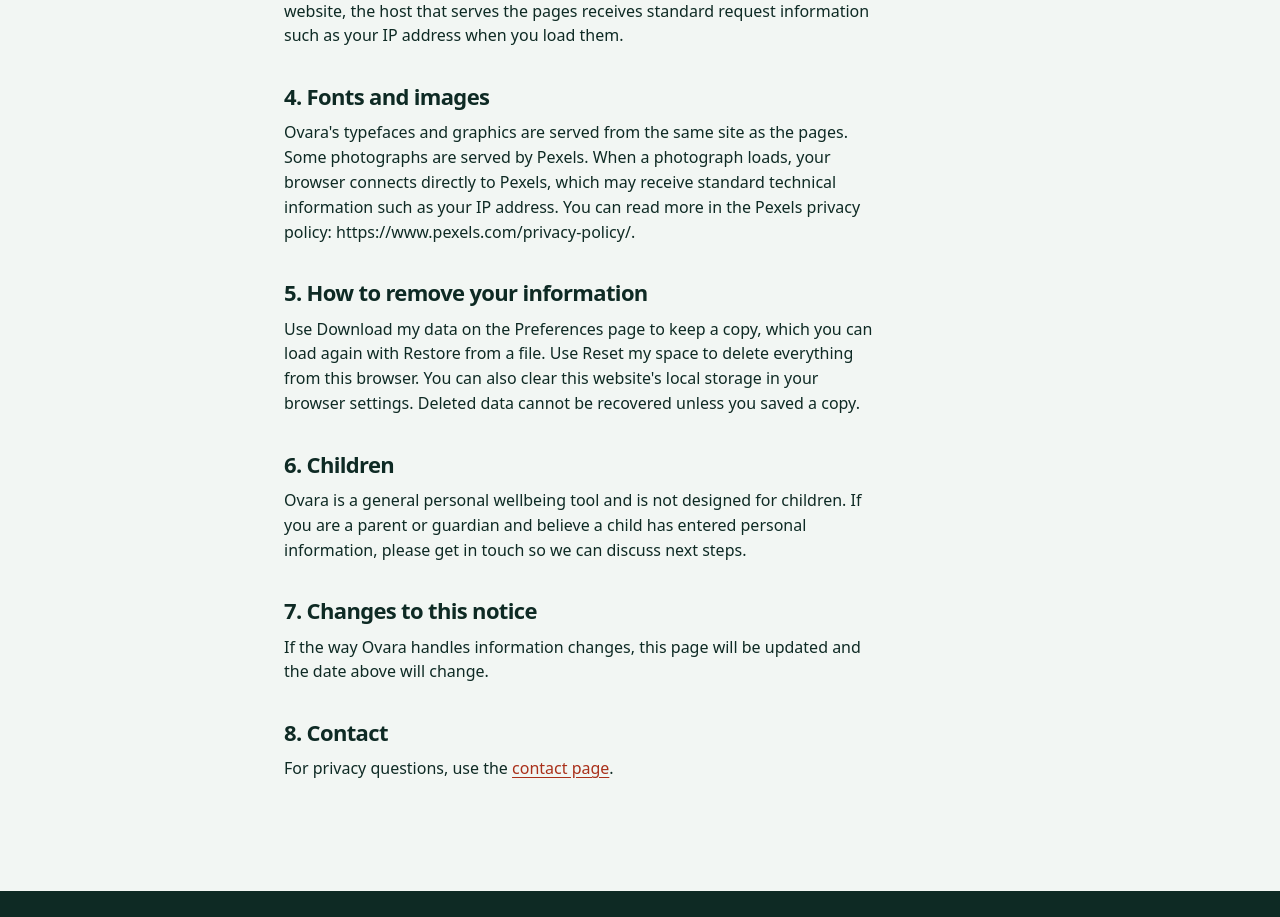
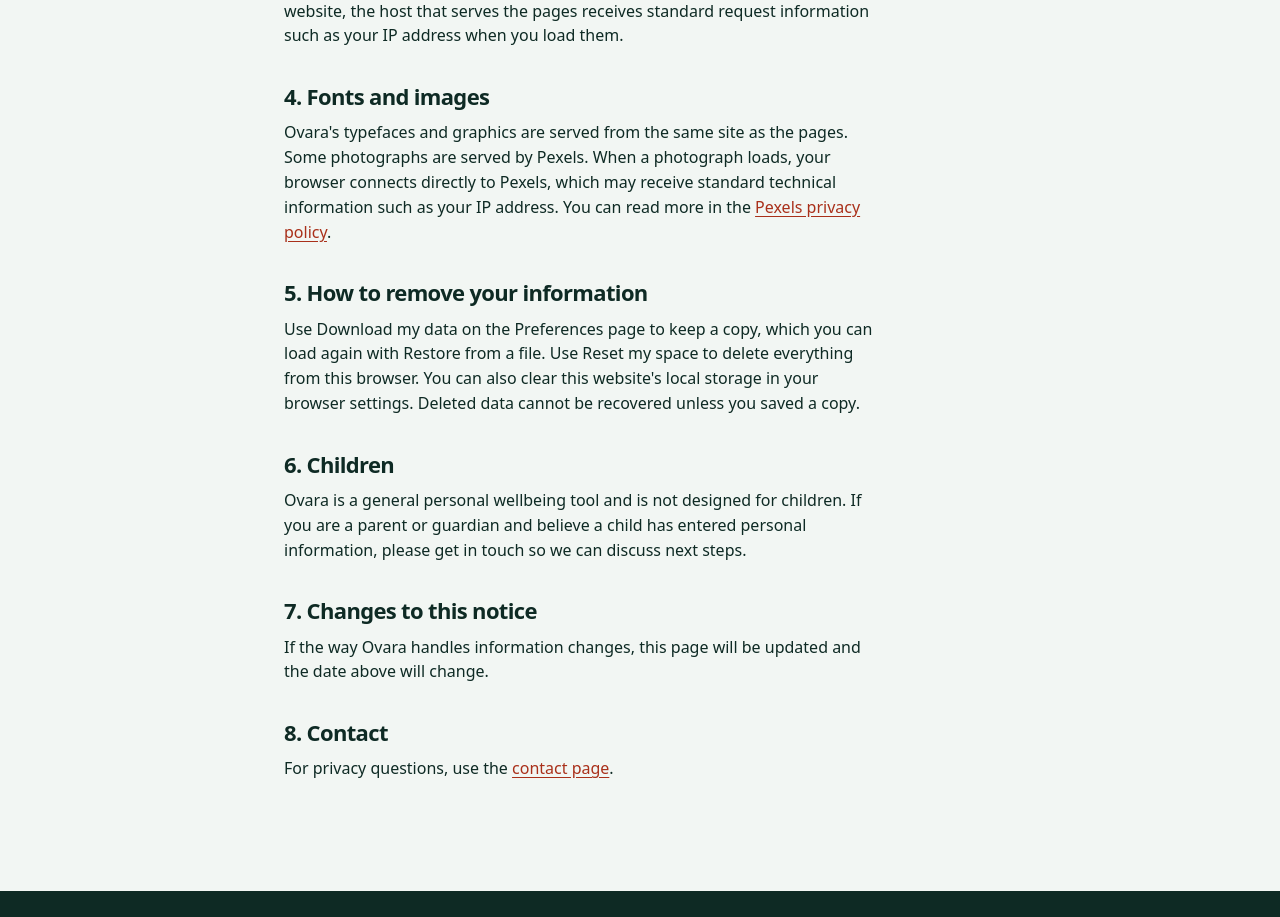
Before and after one commit to Wuraola-Adebisi/Ovara, a React (Vite) app: page /privacy in a window 1280 px wide. Shown: the part 900-1817 px from the top of the page. Built offline with nearby package versions, Linux system fonts and the light colour scheme.

Commit message:
Link to the photography provider privacy notice

```diff
--- a/src/pages/PrivacyPage.tsx
+++ b/src/pages/PrivacyPage.tsx
@@ -10,7 +10,7 @@ export default function PrivacyPage() {
       { heading: 'Information you enter', body: <p>When you set up your space you enter a name and, if you choose, an email address, along with wellbeing goals and areas of interest. You can also add activity records (including optional distance), meal notes, water, routines and their completion history, moods, journal entries, goals, reminders and display preferences.</p> },
       { heading: 'Where your information is stored', body: <p>These details are saved in your browser's local storage on the device you use. They are not sent to an Ovara server. Summaries and patterns are calculated in your browser from your own entries. Ovara has no accounts, cloud backup or sync between devices, so anyone with access to your browser profile or device may be able to read this information. Avoid entering sensitive medical or other highly personal details. Reminder notifications need your permission and only appear while Ovara is open in a browser tab. The contact form prepares a message in your email app, and nothing is sent unless you send it.</p> },
       { heading: 'Cookies, analytics and tracking', body: <p>Ovara does not use advertising cookies or behavioural analytics. Like any website, the host that serves the pages receives standard request information such as your IP address when you load them.</p> },
-      { heading: 'Fonts and images', body: <p>Ovara's typefaces and graphics are served from the same site as the pages. Some photographs are served by Pexels. When a photograph loads, your browser connects directly to Pexels, which may receive standard technical information such as your IP address. You can read more in the Pexels privacy policy: https://www.pexels.com/privacy-policy/.</p> },
+      { heading: 'Fonts and images', body: <p>Ovara's typefaces and graphics are served from the same site as the pages. Some photographs are served by Pexels. When a photograph loads, your browser connects directly to Pexels, which may receive standard technical information such as your IP address. You can read more in the <a href="https://www.pexels.com/privacy-policy/" target="_blank" rel="noreferrer">Pexels privacy policy</a>.</p> },
       { heading: 'How to remove your information', body: <p>Use Download my data on the Preferences page to keep a copy, which you can load again with Restore from a file. Use Reset my space to delete everything from this browser. You can also clear this website's local storage in your browser settings. Deleted data cannot be recovered unless you saved a copy.</p> },
       { heading: 'Children', body: <p>Ovara is a general personal wellbeing tool and is not designed for children. If you are a parent or guardian and believe a child has entered personal information, please get in touch so we can discuss next steps.</p> },
       { heading: 'Changes to this notice', body: <p>If the way Ovara handles information changes, this page will be updated and the date above will change.</p> },
```
